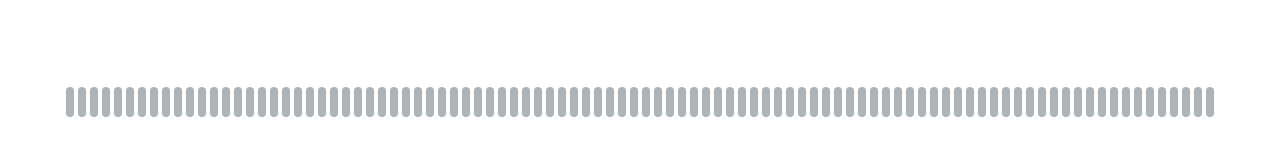
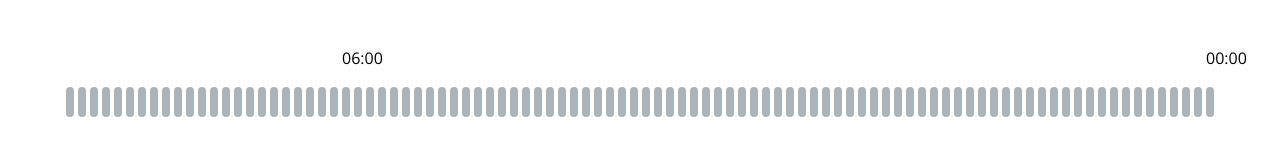
Before and after one commit to hanakamer/sleep-tracker, a React (Create React App) app: page /saveDay in a window 1280 px wide. Shown: the top 160 px of the page. Built offline with nearby package versions, Linux system fonts and the light colour scheme.

Commit message:
On a block hover, it shows the time of that slot, as shown in the mockup below.

```diff
--- a/src/components/Cell/Cell.js
+++ b/src/components/Cell/Cell.js
@@ -1,14 +1,29 @@
 import CellCSS from './Cell.module.css';
 import PropTypes from 'prop-types';
 import classNames from 'classnames';
+import React, { useState } from 'react';
 
-function Cell({ mode, selected, ...props }) {
+function Cell({ mode, selected, cell, ...props }) {
+  const [hoverState, setHoverState] = useState(false);
   return (
-    <div
-      className={classNames(CellCSS.cell, CellCSS[mode], { [CellCSS.selected]: selected })}
-      onClick={props.onClick}
-      onMouseDown={props.onMouseDown}
-      onMouseMove={props.onMouseMove}></div>
+    <React.Fragment>
+      <div
+        className={classNames(CellCSS.cell, CellCSS[mode], { [CellCSS.selected]: selected })}
+        onClick={props.onClick}
+        onMouseDown={props.onMouseDown}
+        onMouseMove={props.onMouseMove}
+        onMouseOver={() => setHoverState(true)}
+        onMouseOut={() => {
+          setHoverState(false);
+        }}>
+        {hoverState && <span className={classNames(CellCSS.info)}>{cell.time}</span>}
+        {cell.time === '00:00' || cell.time === '06:00' ? (
+          <span className={classNames(CellCSS.info)}>{cell.time}</span>
+        ) : (
+          ''
+        )}
+      </div>
+    </React.Fragment>
   );
 }
 Cell.propTypes = {
@@ -16,7 +31,8 @@ Cell.propTypes = {
   selected: PropTypes.bool,
   onClick: PropTypes.func.isRequired,
   onMouseDown: PropTypes.func.isRequired,
-  onMouseMove: PropTypes.func.isRequired
+  onMouseMove: PropTypes.func.isRequired,
+  cell: PropTypes.object
 };
 
 export default Cell;
--- a/src/components/Cell/Cell.module.css
+++ b/src/components/Cell/Cell.module.css
@@ -1,18 +1,17 @@
-
 .cell {
   width: 8px;
   height: 30px;
-	display:block;
-	border-radius:10px;
+  display: block;
+  border-radius: 10px;
   border: 2px solid white;
-	opacity:1;
-	position:relative;
+  opacity: 1;
+  position: relative;
 }
 
-.cell:hover{
+.cell:hover {
   cursor: pointer;
 }
-.cell:hover:after{
+.cell:hover:after {
   content: '';
   height: 50px;
   border-right: solid 1px #000;
@@ -21,15 +20,19 @@
   left: 50%;
   z-index: 1;
 }
-.cell.active{
-	background:#acb3b9;
+.cell.active {
+  background: #acb3b9;
 }
-.cell.sleep{
-	background:#3f3feb;
+.cell.sleep {
+  background: #3f3feb;
 }
-.cell.fallingAsleep{
+.cell.fallingAsleep {
   background: #adcbeb;
 }
 .cell.selected {
-	opacity:0.25;
+  opacity: 0.25;
 }
+.cell .info {
+  position: absolute;
+  top: -40px;
+}
--- a/src/components/EditDay/EditDay.js
+++ b/src/components/EditDay/EditDay.js
@@ -7,14 +7,18 @@ import { HomeButton } from '../HomeButton';
 import generalStyles from '../../common/general.module.css';
 import PropTypes from 'prop-types';
 import { useNavigate, useParams } from 'react-router-dom';
+import { calculateTime } from '../../utils/utils';
 const ROW_LENGTH = 96;
 const ROW_DATA = [];
+const SPAN = 6;
 
 for (let col = 0; col < ROW_LENGTH; col++) {
+  const time = calculateTime(ROW_LENGTH, col + 1, SPAN);
   const cell = {
     id: col,
     mode: 'active',
-    selected: false
+    selected: false,
+    time: time
   };
   ROW_DATA.push(cell);
 }
--- a/src/components/SaveDay/SaveDay.js
+++ b/src/components/SaveDay/SaveDay.js
@@ -7,18 +7,10 @@ import { Button } from '../Button';
 import generalStyles from '../../common/general.module.css';
 import PropTypes from 'prop-types';
 import { useNavigate, useParams } from 'react-router-dom';
+import { createNewDayCells } from '../../utils/utils';
 
-const ROW_LENGTH = 96;
-const ROW_DATA = [];
-
-for (let col = 0; col < ROW_LENGTH; col++) {
-  const cell = {
-    id: col,
-    mode: 'active',
-    selected: false
-  };
-  ROW_DATA.push(cell);
-}
+const ROW_DATA = createNewDayCells();
+console.log(ROW_DATA);
 
 function SaveDay({ ...props }) {
   let { date: editDate } = useParams();
--- /dev/null
+++ b/src/utils/utils.js
@@ -0,0 +1,29 @@
+export function calculateTime(totalCells, cellNo) {
+  const aDayInMin = 1440;
+  const result = (aDayInMin / totalCells) * cellNo;
+  return minsToHours(result);
+}
+export function minsToHours(totalminutes) {
+  const hours = Math.floor(totalminutes / 60);
+  const minutes = totalminutes % 60;
+  let resultH = hours > 23 ? hours - 24 : hours;
+  console.log(resultH.toString());
+  resultH = resultH.toString().length < 2 ? `0${resultH}` : resultH;
+  let resultM = minutes.toString().length < 2 ? `0${minutes}` : minutes;
+  return `${resultH}:${resultM}`;
+}
+export function createNewDayCells() {
+  const ROW_LENGTH = 96;
+  const ROW_DATA = [];
+  for (let col = 0; col < ROW_LENGTH; col++) {
+    const time = calculateTime(ROW_LENGTH, col + 1);
+    const cell = {
+      id: col,
+      mode: 'active',
+      selected: false,
+      time: time
+    };
+    ROW_DATA.push(cell);
+  }
+  return ROW_DATA;
+}
```
Lines whose indentation alone changed are shown as unchanged.
